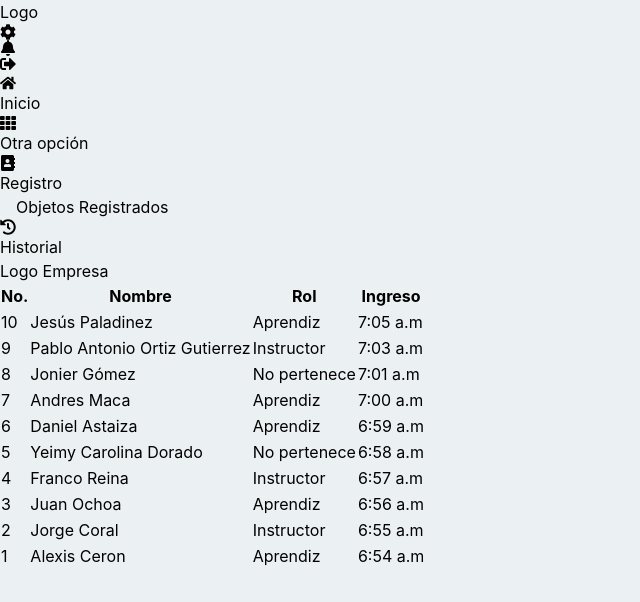
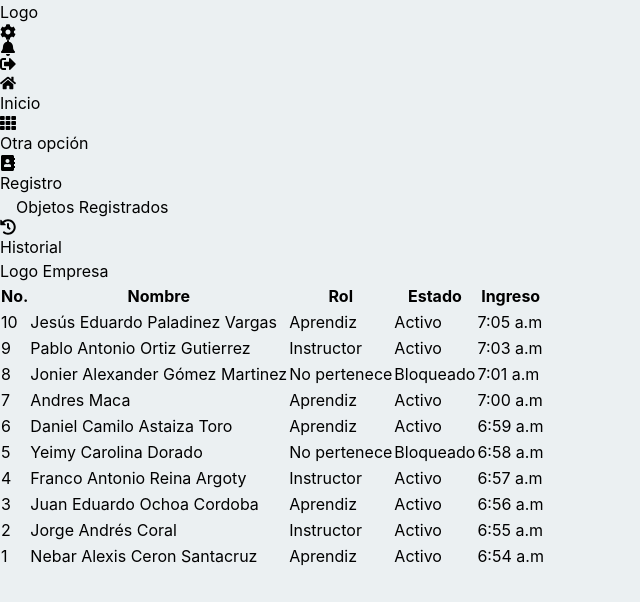
Before and after one commit to Churitos2309/FrontendReconocimientoFacial, a React (Vite) app: page /historial in a window 1280 px wide. Shown: the top 602 px of the page, without its empty margins (0-640 px from the left). Built offline with nearby package versions, Linux system fonts and the light colour scheme; some icons are missing.

Commit message:
Actualización de la tabla
Se le agregó la columna estado, para saber si el usuario está activo o bloqueado.

```diff
--- a/src/Components/Table.jsx
+++ b/src/Components/Table.jsx
@@ -2,7 +2,7 @@
 const Table = () => {
     return (
         <div>
-            <div className="w-full relative shadow-2xl sm:rounded-lg flex justify-center items-center mt-16 mx-32">
+            <div className="w-full relative shadow-2xl rounded-lg flex justify-center items-center mt-16 mx-24">
                 <table className="w-full text-sm text-left rtl:text-right text-gray-500 dark:text-gray-400">
                     <thead className="text-base font-medium text-gray-800 bg-gray-200 light:bg-gray-700 light:text-gray-400">
                         <tr>
@@ -16,6 +16,9 @@ const Table = () => {
                                 Rol
                             </th>
                             <th scope="col" className="px-6 py-3 text-center">
+                                Estado
+                            </th>
+                            <th scope="col" className="px-6 py-3 text-center">
                                 Ingreso
                             </th>
                         </tr>
@@ -26,10 +29,15 @@ const Table = () => {
                                 10
                             </td>
                             <td scope="row" className="px-6 py-4 font-medium text-gray-700 whitespace-nowrap light:text-white text-left">
-                                Jesús Paladinez
+                                Jesús Eduardo Paladinez Vargas
                             </td>
                             <td scope="row" className="px-6 py-4 font-medium text-gray-700 whitespace-nowrap light:text-white text-left">
                                 Aprendiz
+                            </td>
+                            <td scope="row" className="px-6 py-4 font-medium text-gray-700 whitespace-nowrap light:text-white text-center">
+
+                                <button type="button" className="w-20 px-3 py-2 text-xs font-medium text-center text-white bg-green-500 rounded-lg">Activo</button>
+
                             </td>
                             <td scope="row" className="px-6 py-4 font-medium text-gray-700 whitespace-nowrap light:text-white text-center">
                                 7:05 a.m
@@ -46,6 +54,11 @@ const Table = () => {
                                 Instructor
                             </td>
                             <td scope="row" className="px-6 py-4 font-medium text-gray-700 whitespace-nowrap light:text-white text-center">
+
+                                <button type="button" className="w-20 px-3 py-2 text-xs font-medium text-center text-white bg-green-500 rounded-lg">Activo</button>
+
+                            </td>
+                            <td scope="row" className="px-6 py-4 font-medium text-gray-700 whitespace-nowrap light:text-white text-center">
                                 7:03 a.m
                             </td>
                         </tr>
@@ -54,10 +67,15 @@ const Table = () => {
                                 8
                             </td>
                             <td scope="row" className="px-6 py-4 font-medium text-gray-700 whitespace-nowrap light:text-white text-left">
-                                Jonier Gómez
+                                Jonier Alexander Gómez Martinez
                             </td>
                             <td scope="row" className="px-6 py-4 font-medium text-gray-700 whitespace-nowrap light:text-white text-left">
                                 No pertenece
+                            </td>
+                            <td scope="row" className="px-6 py-4 font-medium text-gray-700 whitespace-nowrap light:text-white text-center">
+
+                                <button type="button" className="px-3 py-2 text-xs font-medium text-center text-white bg-red-500 rounded-lg">Bloqueado</button>
+
                             </td>
                             <td scope="row" className="px-6 py-4 font-medium text-gray-700 whitespace-nowrap light:text-white text-center">
                                 7:01 a.m
@@ -74,6 +92,11 @@ const Table = () => {
                                 Aprendiz
                             </td>
                             <td scope="row" className="px-6 py-4 font-medium text-gray-700 whitespace-nowrap light:text-white text-center">
+
+                                <button type="button" className="w-20 px-3 py-2 text-xs font-medium text-center text-white bg-green-500 rounded-lg">Activo</button>
+
+                            </td>
+                            <td scope="row" className="px-6 py-4 font-medium text-gray-700 whitespace-nowrap light:text-white text-center">
                                 7:00 a.m
                             </td>
                         </tr>
@@ -82,10 +105,15 @@ const Table = () => {
                                 6
                             </td>
                             <td scope="row" className="px-6 py-4 font-medium text-gray-700 whitespace-nowrap light:text-white text-left">
-                                Daniel Astaiza
+                                Daniel Camilo Astaiza Toro
                             </td>
                             <td scope="row" className="px-6 py-4 font-medium text-gray-700 whitespace-nowrap light:text-white text-left">
                                 Aprendiz
+                            </td>
+                            <td scope="row" className="px-6 py-4 font-medium text-gray-700 whitespace-nowrap light:text-white text-center">
+
+                                <button type="button" className="w-20 px-3 py-2 text-xs font-medium text-center text-white bg-green-500 rounded-lg">Activo</button>
+
                             </td>
                             <td scope="row" className="px-6 py-4 font-medium text-gray-700 whitespace-nowrap light:text-white text-center">
                                 6:59 a.m
@@ -102,6 +130,11 @@ const Table = () => {
                                 No pertenece
                             </td>
                             <td scope="row" className="px-6 py-4 font-medium text-gray-700 whitespace-nowrap light:text-white text-center">
+
+                                <button type="button" className="px-3 py-2 text-xs font-medium text-center text-white bg-red-500 rounded-lg">Bloqueado</button>
+
+                            </td>
+                            <td scope="row" className="px-6 py-4 font-medium text-gray-700 whitespace-nowrap light:text-white text-center">
                                 6:58 a.m
                             </td>
                         </tr>
@@ -110,10 +143,15 @@ const Table = () => {
                                 4
                             </td>
                             <td scope="row" className="px-6 py-4 font-medium text-gray-700 whitespace-nowrap light:text-white text-left">
-                                Franco Reina
+                                Franco Antonio Reina Argoty
                             </td>
                             <td scope="row" className="px-6 py-4 font-medium text-gray-700 whitespace-nowrap light:text-white text-left">
                                 Instructor
+                            </td>
+                            <td scope="row" className="px-6 py-4 font-medium text-gray-700 whitespace-nowrap light:text-white text-center">
+
+                                <button type="button" className="w-20 px-3 py-2 text-xs font-medium text-center text-white bg-green-500 rounded-lg">Activo</button>
+
                             </td>
                             <td scope="row" className="px-6 py-4 font-medium text-gray-700 whitespace-nowrap light:text-white text-center">
                                 6:57 a.m
@@ -124,10 +162,15 @@ const Table = () => {
                                 3
                             </td>
                             <td scope="row" className="px-6 py-4 font-medium text-gray-700 whitespace-nowrap light:text-white text-left">
-                                Juan Ochoa
+                                Juan Eduardo Ochoa Cordoba
                             </td>
                             <td scope="row" className="px-6 py-4 font-medium text-gray-700 whitespace-nowrap light:text-white text-left">
                                 Aprendiz
+                            </td>
+                            <td scope="row" className="px-6 py-4 font-medium text-gray-700 whitespace-nowrap light:text-white text-center">
+
+                                <button type="button" className="w-20 px-3 py-2 text-xs font-medium text-center text-white bg-green-500 rounded-lg">Activo</button>
+
                             </td>
                             <td scope="row" className="px-6 py-4 font-medium text-gray-700 whitespace-nowrap light:text-white text-center">
                                 6:56 a.m
@@ -138,10 +181,15 @@ const Table = () => {
                                 2
                             </td>
                             <td scope="row" className="px-6 py-4 font-medium text-gray-700 whitespace-nowrap light:text-white text-left">
-                                Jorge Coral
+                                Jorge Andrés Coral
                             </td>
                             <td scope="row" className="px-6 py-4 font-medium text-gray-700 whitespace-nowrap light:text-white text-left">
                                 Instructor
+                            </td>
+                            <td scope="row" className="px-6 py-4 font-medium text-gray-700 whitespace-nowrap light:text-white text-center">
+
+                                <button type="button" className="w-20 px-3 py-2 text-xs font-medium text-center text-white bg-green-500 rounded-lg">Activo</button>
+
                             </td>
                             <td scope="row" className="px-6 py-4 font-medium text-gray-700 whitespace-nowrap light:text-white text-center">
                                 6:55 a.m
@@ -152,10 +200,15 @@ const Table = () => {
                                 1
                             </td>
                             <td scope="row" className="px-6 py-4 font-medium text-gray-700 whitespace-nowrap light:text-white text-left">
-                                Alexis Ceron
+                                Nebar Alexis Ceron Santacruz
                             </td>
                             <td scope="row" className="px-6 py-4 font-medium text-gray-700 whitespace-nowrap light:text-white text-left">
                                 Aprendiz
+                            </td>
+                            <td scope="row" className="px-6 py-4 font-medium text-gray-700 whitespace-nowrap light:text-white text-center">
+
+                                <button type="button" className="w-20 px-3 py-2 text-xs font-medium text-center text-white bg-green-500 rounded-lg">Activo</button>
+
                             </td>
                             <td scope="row" className="px-6 py-4 font-medium text-gray-700 whitespace-nowrap light:text-white text-center">
                                 6:54 a.m
```
